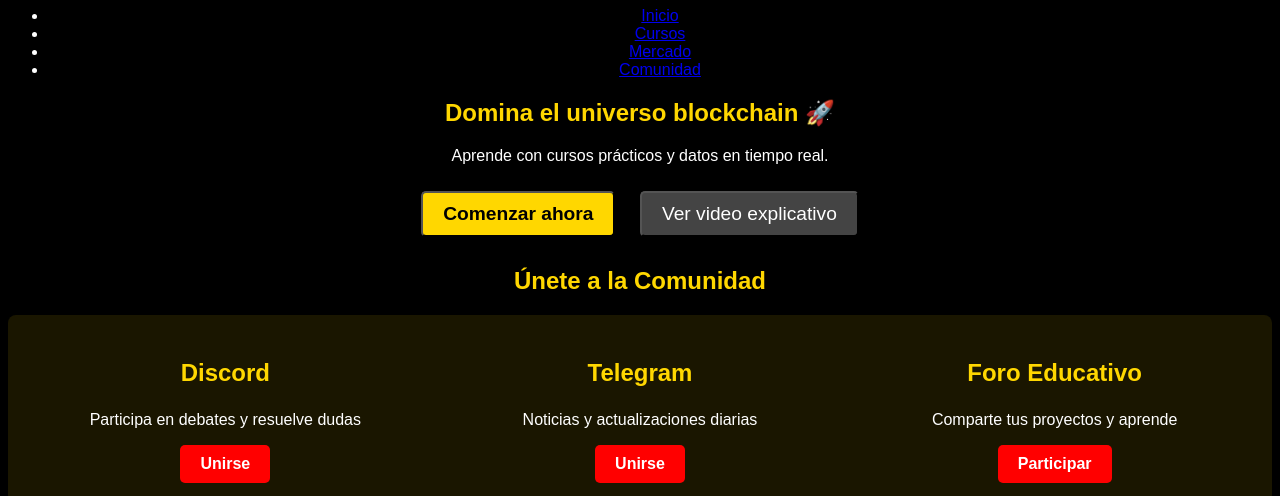
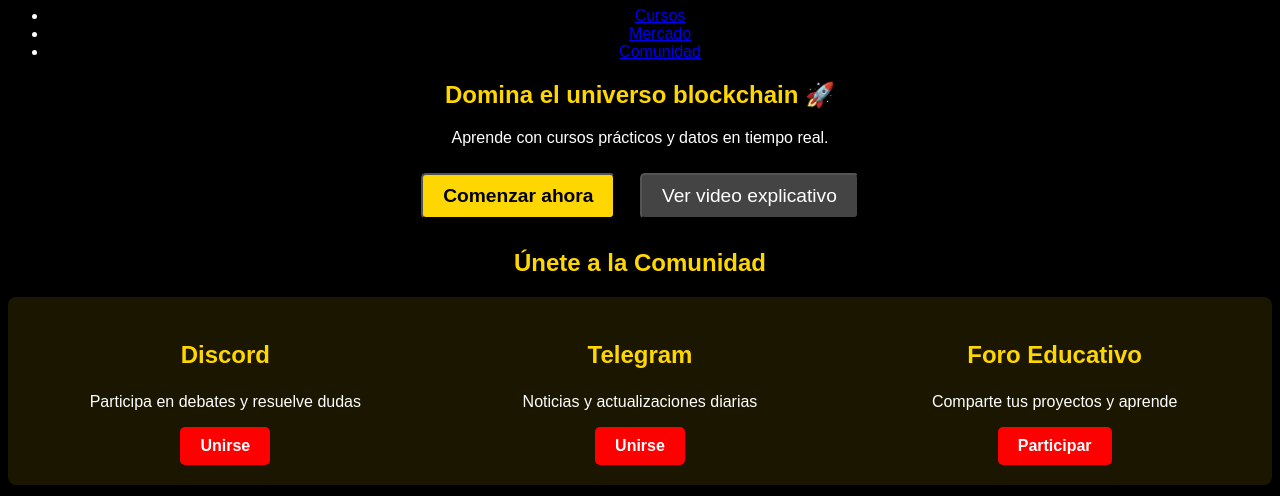
Before and after one commit to ariasalejo/Cryptoeduar, a website: page docs/index.html in a window 1280 px wide. Shown: the part 235-731 px from the top of the page. Drawn offline with Linux system fonts and the light colour scheme.

Commit message:
Actualización: diseño mejorado y comunidad en horizontal

```diff
--- a/docs/index.html
+++ b/docs/index.html
@@ -12,13 +12,12 @@
         <img src="assets/images/logo.png" alt="CriptoEduAr Logo" width="150">
         <h1>CriptoEduAr</h1>
         <nav>
-            <ul>
-                <li><a href="#">Inicio</a></li>
-                <li><a href="#">Cursos</a></li>
-                <li><a href="#">Mercado</a></li>
-                <li><a href="#">Comunidad</a></li>
-            </ul>
-        </nav>
+    <ul>
+        <li><a href="docs/Cursos.html">Cursos</a></li>
+        <li><a href="docs/Mercado.html">Mercado</a></li>
+        <li><a href="#comunidad">Comunidad</a></li>
+    </ul>
+</nav>
     </header>
 
     <section id="intro">
```
